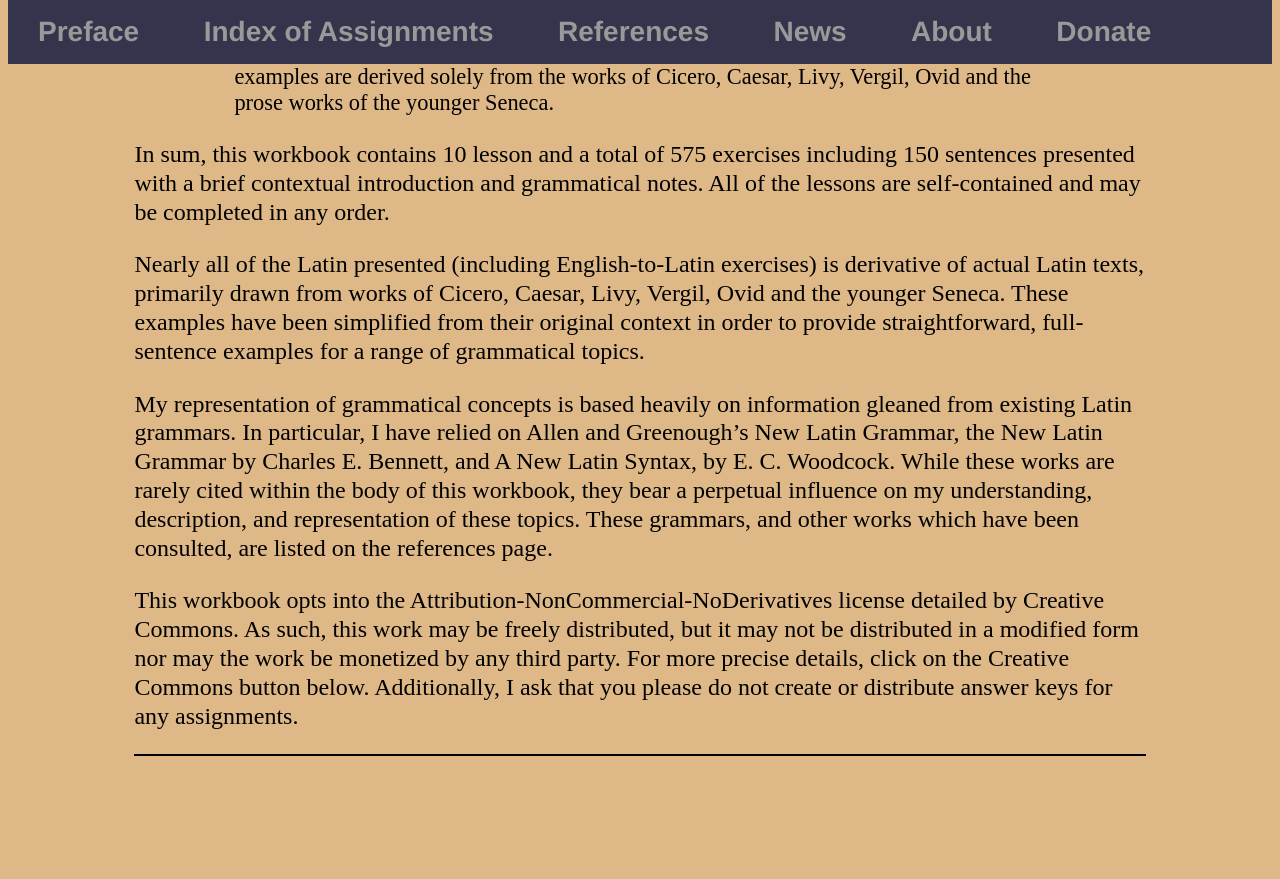
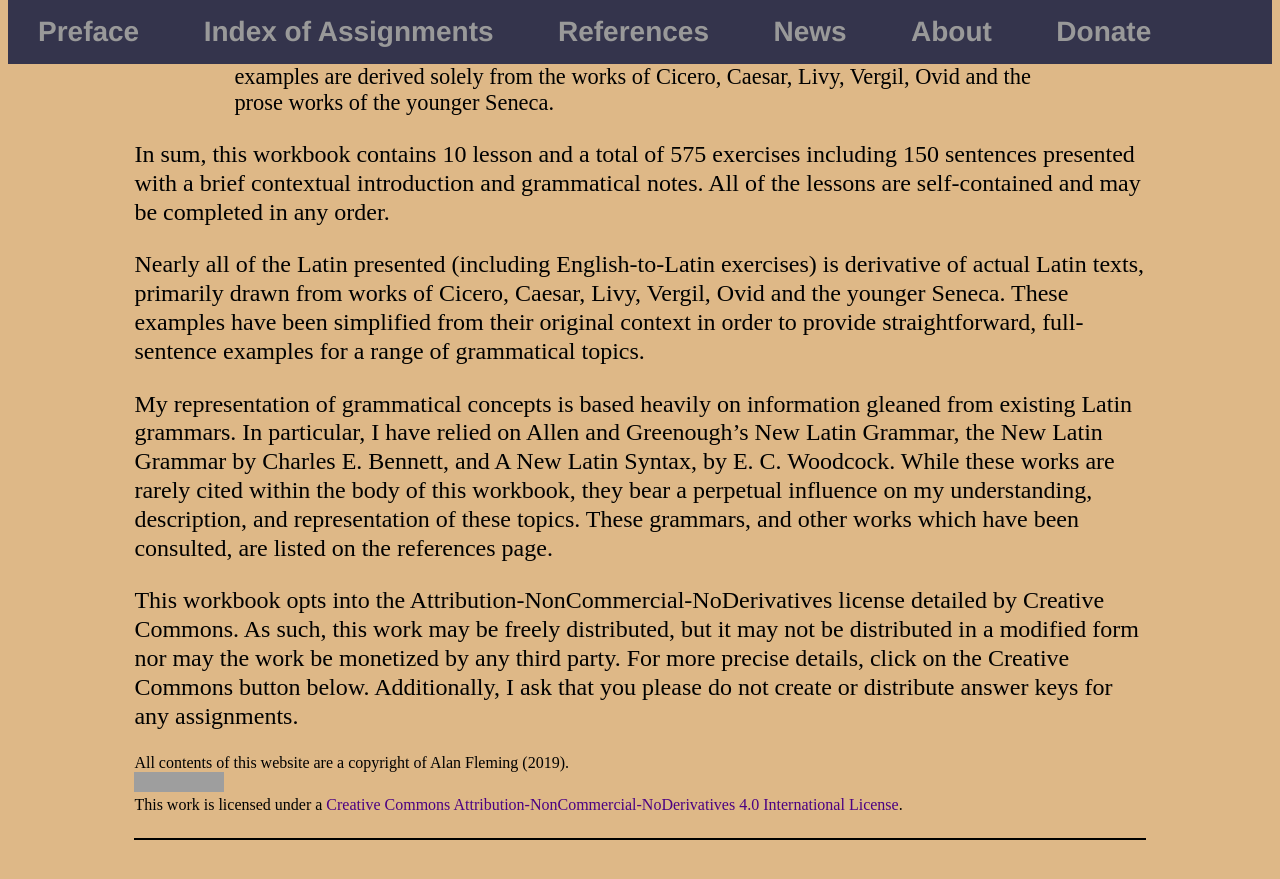
Before and after one commit to AlanCFleming82/AlanCFleming82.github.io, a Jekyll site: the page built from index.html, in a window 1280 px wide and 900 px high, scrolled down 750 px. Shown: the top 879 px of the window. Built offline with Jekyll 4.4.1, drawn with Linux system fonts in a browser that asks for light colours; before the commit the page ends 1566 px from its top, so only the background shows below that; grey boxes are pictures that could not be loaded.

Commit message:
Add files via upload

```diff
--- a/index.html
+++ b/index.html
@@ -61,3 +61,8 @@
 <p>
 	This workbook opts into the Attribution-NonCommercial-NoDerivatives license detailed by Creative Commons. As such, this work may be freely distributed, but it may not be distributed in a modified form nor may the work be monetized by any third party. For more precise details, click on the Creative Commons button below. Additionally, I ask that you please do not create or distribute answer keys for any assignments.
 </p>
+
+<footer>
+</p>All contents of this website are a copyright of Alan Fleming (2019).<br>
+<a rel="license" href="http://creativecommons.org/licenses/by-nc-nd/4.0/"><img alt="Creative Commons License" style="border-width:0" src="https://i.creativecommons.org/l/by-nc-nd/4.0/88x31.png" /></a><br />This work is licensed under a <a rel="license" href="http://creativecommons.org/licenses/by-nc-nd/4.0/">Creative Commons Attribution-NonCommercial-NoDerivatives 4.0 International License</a>.</p>
+</footer>
```
